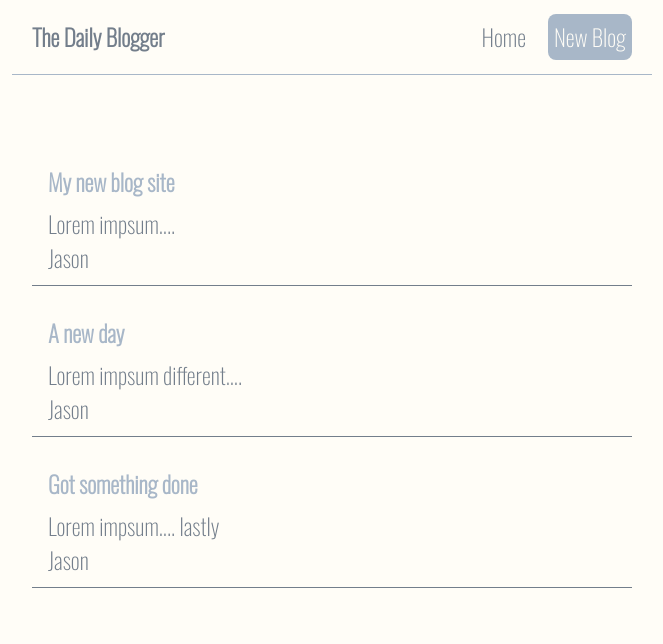
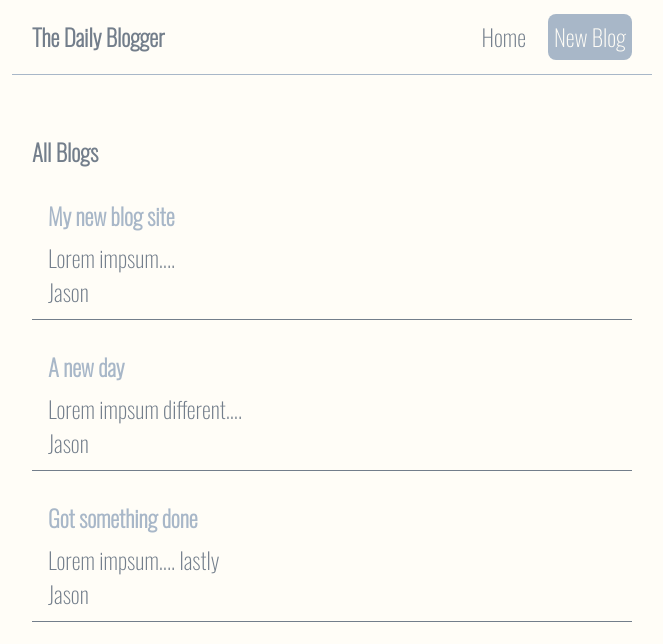
Before and after one commit to JasonHensley1989/react-blog, a React (Create React App) app: page / in a window 1280 px wide. Shown: the top 644 px of the page, without its empty margins (308-971 px from the left). Built offline with nearby package versions, Linux system fonts and the light colour scheme.

Commit message:
props and destructred props

```diff
--- /dev/null
+++ b/src/components/Bloglist.js
@@ -0,0 +1,23 @@
+import React from 'react';
+
+const Bloglist = ({ blogs, title }) => {
+
+  // destructured version used instead of just bringing in props, simplifies the code.
+  // const blogs = props.blogs;
+  // const title = props.title;
+
+  return (
+    <div className="blog-list">
+      <h2>{ title }</h2>
+         {blogs.map((blog) =>(
+                <div className="blog-preview" key={blog.id}>
+                    <h2>{ blog.title }</h2>
+                    <p>{ blog.body }</p>
+                    <p>{ blog.author}</p>
+                </div>
+            ))}
+    </div>
+  )
+}
+
+export default Bloglist
--- a/src/components/Home.js
+++ b/src/components/Home.js
@@ -1,5 +1,6 @@
 import { useState } from 'react';
 import React from 'react'
+import Bloglist from './Bloglist';
 
 const Home = () => {
     const [blogs, setBlogs] = useState([
@@ -10,13 +11,7 @@
 
     return (
         <div className='home'>
-            {blogs.map((blog) =>(
-                <div className="blog-preview" key={blog.id}>
-                    <h2>{ blog.title }</h2>
-                    <p>{ blog.body }</p>
-                    <p>{ blog.author}</p>
-                </div>
-            ))}
+           <Bloglist blogs={blogs} title="All Blogs"/>
         </div>
   )
 }
```
